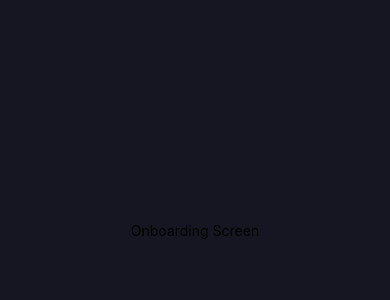
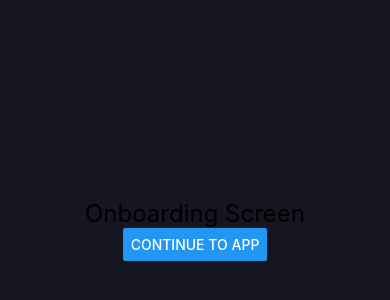
Before and after one commit to tpeacefill/Aora, a React Native app: screen /Bookmark in a window 390 px wide. Before the commit this address had no page. Shown: the part 192-492 px from the top of the page. Built offline with nearby package versions, Linux system fonts and the light colour scheme.

Commit message:
Onboarding navigation to the Tabs component or page, Tabs set up

```diff
--- a/App.jsx
+++ b/App.jsx
@@ -3,6 +3,7 @@ import { NavigationContainer } from '@react-navigation/native';
 import { createStackNavigator } from '@react-navigation/stack';
 import SplashScreen from './app/screens/SplashScreen';
 import Onboarding from './app/screens/Onboarding';
+import Tabs from './app/screens/(tabs)/_layout'; // Ensure this path is correct
 
 const Stack = createStackNavigator();
 
@@ -20,6 +21,11 @@ export default function App() {
           component={Onboarding}
           options={{ headerShown: false }}
         />
+        <Stack.Screen
+          name="Tabs"
+          component={Tabs}
+          options={{ headerShown: false }}
+        />
       </Stack.Navigator>
     </NavigationContainer>
   );
--- a/app/screens/(tabs)/Bookmark.jsx
+++ b/app/screens/(tabs)/Bookmark.jsx
@@ -1,14 +1,23 @@
-import { StyleSheet, Text, View } from 'react-native'
-import React from 'react'
+import React from 'react';
+import { View, Text, StyleSheet } from 'react-native';
 
 const Bookmark = () => {
   return (
-    <View>
-      <Text>Bookmark</Text>
+    <View style={styles.container}>
+      <Text style={styles.text}>Bookmark Screen</Text>
     </View>
-  )
-}
+  );
+};
 
-export default Bookmark
+const styles = StyleSheet.create({
+  container: {
+    flex: 1,
+    justifyContent: 'center',
+    alignItems: 'center',
+  },
+  text: {
+    fontSize: 24,
+  },
+});
 
-const styles = StyleSheet.create({})
+export default Bookmark;
--- a/app/screens/(tabs)/Create.jsx
+++ b/app/screens/(tabs)/Create.jsx
@@ -1,14 +1,23 @@
-import { StyleSheet, Text, View } from 'react-native'
-import React from 'react'
+import React from 'react';
+import { View, Text, StyleSheet } from 'react-native';
 
 const Create = () => {
   return (
-    <View>
-      <Text>Create</Text>
+    <View style={styles.container}>
+      <Text style={styles.text}>Create Screen</Text>
     </View>
-  )
-}
+  );
+};
 
-export default Create
+const styles = StyleSheet.create({
+  container: {
+    flex: 1,
+    justifyContent: 'center',
+    alignItems: 'center',
+  },
+  text: {
+    fontSize: 24,
+  },
+});
 
-const styles = StyleSheet.create({})
+export default Create;
--- a/app/screens/(tabs)/Home.jsx
+++ b/app/screens/(tabs)/Home.jsx
@@ -1,14 +1,23 @@
-import { StyleSheet, Text, View } from 'react-native'
-import React from 'react'
+import React from 'react';
+import { View, Text, StyleSheet } from 'react-native';
 
 const Home = () => {
   return (
-    <View>
-      <Text>Home</Text>
+    <View style={styles.container}>
+      <Text style={styles.text}>Home Screen</Text>
     </View>
-  )
-}
+  );
+};
 
-export default Home
+const styles = StyleSheet.create({
+  container: {
+    flex: 1,
+    justifyContent: 'center',
+    alignItems: 'center',
+  },
+  text: {
+    fontSize: 24,
+  },
+});
 
-const styles = StyleSheet.create({})
+export default Home;
--- a/app/screens/(tabs)/Profile.jsx
+++ b/app/screens/(tabs)/Profile.jsx
@@ -1,14 +1,23 @@
-import { StyleSheet, Text, View } from 'react-native'
-import React from 'react'
+import React from 'react';
+import { View, Text, StyleSheet } from 'react-native';
 
 const Profile = () => {
   return (
-    <View>
-      <Text>Profile</Text>
+    <View style={styles.container}>
+      <Text style={styles.text}>Profile Screen</Text>
     </View>
-  )
-}
+  );
+};
 
-export default Profile
+const styles = StyleSheet.create({
+  container: {
+    flex: 1,
+    justifyContent: 'center',
+    alignItems: 'center',
+  },
+  text: {
+    fontSize: 24,
+  },
+});
 
-const styles = StyleSheet.create({})
+export default Profile;
--- a/app/screens/(tabs)/_layout.jsx
+++ b/app/screens/(tabs)/_layout.jsx
@@ -1,12 +1,21 @@
-import { View, Text } from 'react-native'
-import React from 'react'
+import React from 'react';
+import { createBottomTabNavigator } from '@react-navigation/bottom-tabs';
+import Home from './Home';
+import Profile from './Profile';
+import Create from './Create';
+import Bookmark from './Bookmark';
 
-const TabsLayout = () => {
+const TabsLayout = createBottomTabNavigator();
+
+const Tabs = () => {
   return (
-    <View>
-      <Text>TabsLayout</Text>
-    </View>
-  )
-}
+    <TabsLayout.Navigator>
+      <TabsLayout.Screen name="Home" component={Home} />
+      <TabsLayout.Screen name="Create" component={Create} />
+      <TabsLayout.Screen name="Bookmark" component={Bookmark} />
+      <TabsLayout.Screen name="Profile" component={Profile} />
+    </TabsLayout.Navigator>
+  );
+};
 
-export default TabsLayout
+export default Tabs;
--- a/app/screens/Onboarding.jsx
+++ b/app/screens/Onboarding.jsx
@@ -1,12 +1,20 @@
 // Onboarding.jsx
-import React from 'react';
-import { View, Text, StyleSheet } from 'react-native';
 
-const Onboarding = () => {
+import React, { useEffect } from 'react';
+import { View, Text, Button, StyleSheet } from 'react-native';
+
+const Onboarding = ({ navigation }) => {
+  useEffect(() => {
+    // Navigate to Tabs after a delay or based on a button press
+  }, [navigation]);
   return (
     <View style={styles.container}>
-      <Text>Onboarding Screen</Text>
-    </View>
+    <Text style={styles.text}>Onboarding Screen</Text>
+    <Button
+      title="Continue to App"
+      onPress={() => navigation.replace('Tabs')}
+    />
+  </View>
   );
 };
 
@@ -17,6 +25,9 @@ const styles = StyleSheet.create({
     justifyContent: 'center',
     alignItems: 'center',
   },
+  text: {
+    fontSize: 24,
+  },
 });
 
 export default Onboarding;
--- a/package.json
+++ b/package.json
@@ -10,6 +10,7 @@
   },
   "dependencies": {
     "@react-native-community/masked-view": "^0.1.11",
+    "@react-navigation/bottom-tabs": "^6.5.20",
     "@react-navigation/native": "^6.1.17",
     "@react-navigation/stack": "^6.3.29",
     "expo": "~51.0.8",
```
Also changed, not shown: 1 other file (tests, documents, lock files or other folders).
